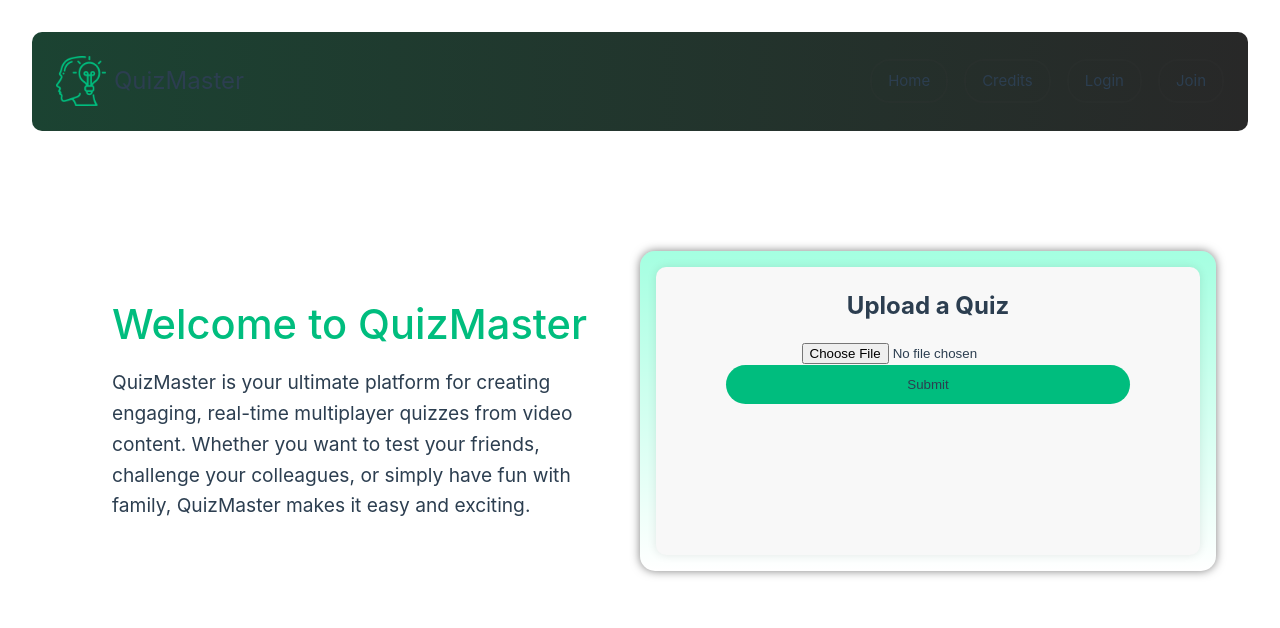
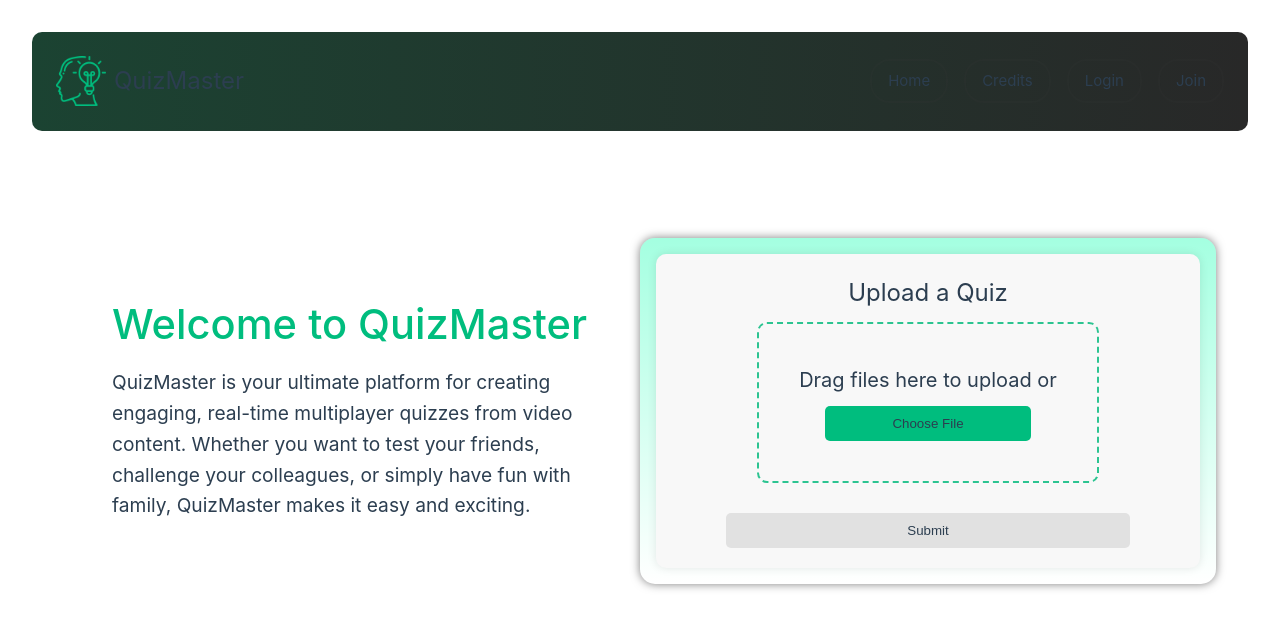
Before and after one commit to kevinbiro99/quiz-master, a Vue app in the folder frontend/vue-project/: page /upload in a window 1280 px wide. Shown: the top 628 px of the page. Built offline with nearby package versions, Linux system fonts and the light colour scheme; no server answers.

Commit message:
Add progress bar for quiz upload, add username to profile, update gpt prompt

```diff
--- a/frontend/vue-project/src/components/LogoutComponent.vue
+++ b/frontend/vue-project/src/components/LogoutComponent.vue
@@ -53,7 +53,7 @@ export default {
   background-color: #f44336;
   color: white;
   border: none;
-  margin: 10px 20px;
+  margin: 5px 20px;
   cursor: pointer;
   border-radius: 5px;
 }
--- a/frontend/vue-project/src/components/ProfileComponent.vue
+++ b/frontend/vue-project/src/components/ProfileComponent.vue
@@ -1,12 +1,19 @@
 <template>
   <div>
     <img src="@/assets/profile.png" alt="User Profile" class="profile-image" />
+    <div>{{ authState.username }}</div>
   </div>
 </template>
 
 <script>
+import { useAuthStore } from '@/stores/index'
+
 export default {
-  name: 'ProfileComponent'
+  name: 'ProfileComponent',
+  setup() {
+    const authState = useAuthStore()
+    return { authState }
+  }
 }
 </script>
 
@@ -15,6 +22,6 @@ export default {
   width: 50px;
   height: 50px;
   border-radius: 50%;
-  margin: 0.5rem;
+  margin: 0 0.5rem;
 }
 </style>
--- a/frontend/vue-project/src/views/UploadPage.vue
+++ b/frontend/vue-project/src/views/UploadPage.vue
@@ -1,79 +1,294 @@
 <template>
   <div class="main-content container">
     <h2>Upload a Quiz</h2>
-    <input type="file" accept=".txt,.mp3,.mp4" @change="handleFileUpload" />
-    <button @click="submitFile">Submit</button>
-    <p v-if="fileUploaded">File Uploaded!</p>
-    <p v-if="invalidFile">Invalid file type</p>
+    <div
+      class="file-upload"
+      @dragover.prevent
+      @drop.prevent="handleFileDrop"
+      @click="triggerFileInput"
+    >
+      <p>Drag files here to upload or</p>
+      <button type="button" class="upload-button">Choose File</button>
+      <input
+        type="file"
+        ref="fileInput"
+        accept=".txt,.mp3,.mp4"
+        @change="handleFileUpload"
+        hidden
+      />
+    </div>
+    <div v-if="state.file" class="file-card">
+      <p>{{ state.file.name }}</p>
+      <div class="progress-bar">
+        <div class="progress" :style="{ width: state.uploadProgress + '%' }"></div>
+      </div>
+    </div>
+    <button
+      @click="submitFile"
+      class="submit-button"
+      :disabled="!state.file || state.invalidFile || state.loading"
+    >
+      Submit
+    </button>
+    <p v-if="state.fileUploaded">File Uploaded!</p>
+    <p v-if="state.invalidFile">Invalid file type</p>
+    <p v-if="state.errorMessage" class="error-message">{{ state.errorMessage }}</p>
+    <p v-if="state.loading">{{ state.loadingMessage }}</p>
   </div>
 </template>
 
 <script>
+import { ref, reactive } from 'vue'
+import { useRouter } from 'vue-router'
 import apiService from '@/services/api-service'
 import { useAuthStore } from '@/stores/index'
 
 export default {
-  data() {
-    return {
+  setup() {
+    const authState = useAuthStore()
+    const router = useRouter()
+    const fileInput = ref(null)
+    const state = reactive({
       fileUploaded: false,
       invalidFile: false,
-      file: null
+      file: null,
+      uploadProgress: 0,
+      errorMessage: '',
+      loading: false,
+      loadingMessage: '',
+      apiCallDone: false
+    })
+
+    const handleFileUpload = (event) => {
+      const file = event.target.files[0]
+      if (file && ['text/plain', 'audio/mpeg', 'video/mp4'].includes(file.type)) {
+        state.file = file
+        state.invalidFile = false
+        state.fileUploaded = false
+        state.uploadProgress = 0
+        state.errorMessage = ''
+      } else {
+        state.file = null
+        state.invalidFile = true
+        state.errorMessage = 'Invalid file type. Please upload a .txt, .mp3, or .mp4 file.'
+      }
     }
-  },
-  setup() {
-    const authState = useAuthStore()
-    return { authState }
-  },
-  methods: {
-    handleFileUpload(event) {
-      const file = event.target.files[0]
-      this.file = file
-      this.fileUploaded = false
-    },
-    submitFile() {
-      if (this.file) {
-        this.fileUploaded = true
-        this.invalidFile = false
-        if (this.file.type === 'text/plain') {
-          apiService
-            .createQuizFromTxt(this.authState.userId, this.file)
-            .then(() => {
-              setTimeout(() => {
-                this.$router.push('/host')
-              }, 0.5)
-            })
-            .catch((error) => {
-              console.log(error)
-            })
-        } else if (this.file.type === 'audio/mpeg') {
-          apiService
-            .createQuizFromAudio(this.authState.userId, this.file)
-            .then(() => {
-              setTimeout(() => {
-                this.$router.push('/host')
-              }, 0.5)
-            })
-            .catch((error) => {
-              console.log(error)
-            })
-        } else if (this.file.type === 'video/mp4') {
-          apiService
-            .createQuizFromVideo(this.authState.userId, this.file)
-            .then(() => {
-              setTimeout(() => {
-                this.$router.push('/host')
-              }, 0.5)
-            })
-            .catch((error) => {
-              console.log(error)
-            })
+
+    const handleFileDrop = (event) => {
+      const file = event.dataTransfer.files[0]
+      if (file && ['text/plain', 'audio/mpeg', 'video/mp4'].includes(file.type)) {
+        state.file = file
+        state.invalidFile = false
+        state.fileUploaded = false
+        state.uploadProgress = 0
+        state.errorMessage = ''
+      } else {
+        state.file = null
+        state.invalidFile = true
+        state.errorMessage = 'Invalid file type. Please upload a .txt, .mp3, or .mp4 file.'
+      }
+    }
+
+    const triggerFileInput = () => {
+      fileInput.value.click()
+    }
+
+    const submitFile = () => {
+      if (state.file) {
+        state.fileUploaded = false
+        state.invalidFile = false
+        state.errorMessage = ''
+        state.loading = true
+        let apiMethod
+        let uploadPhases = []
+
+        if (state.file.type === 'text/plain') {
+          apiMethod = apiService.createQuizFromTxt
+          uploadPhases = ['Transcribing text...', 'Extracting questions...', 'Creating quiz...']
+        } else if (state.file.type === 'audio/mpeg') {
+          apiMethod = apiService.createQuizFromAudio
+          uploadPhases = [
+            'Transcribing audio...',
+            'Transcribing text...',
+            'Extracting questions...',
+            'Creating quiz...'
+          ]
+        } else if (state.file.type === 'video/mp4') {
+          apiMethod = apiService.createQuizFromVideo
+          uploadPhases = [
+            'Converting video to audio...',
+            'Transcribing audio...',
+            'Transcribing text...',
+            'Extracting questions...',
+            'Creating quiz...'
+          ]
         } else {
-          this.invalidFile = true
+          state.invalidFile = true
+          state.errorMessage = 'Invalid file type. Please upload a .txt, .mp3, or .mp4 file.'
+          state.loading = false
+          return
         }
+
+        state.loadingMessage = 'Uploading file...'
+        handleSuccessfulUpload(uploadPhases)
+        apiMethod(authState.userId, state.file)
+          .then(() => {
+            state.apiCallDone = true
+          })
+          .catch((error) => {
+            handleUploadError(error)
+          })
       } else {
-        console.log('No file selected')
+        state.errorMessage = 'No file selected. Please choose a file to upload.'
       }
+    }
+
+    const handleSuccessfulUpload = (uploadPhases) => {
+      let currentPhase = 0
+      state.loadingMessage = uploadPhases[currentPhase]
+
+      const uploadMock = () => {
+        if (state.uploadProgress < 100) {
+          state.uploadProgress += 10
+          setTimeout(uploadMock, 100)
+        } else {
+          if (!state.apiCallDone && state.loadingMessage === 'Transcribing text...') {
+            setTimeout(uploadMock, 100)
+          } else {
+            if (currentPhase < uploadPhases.length - 1) {
+              currentPhase++
+              state.loadingMessage = uploadPhases[currentPhase]
+              state.uploadProgress = 0
+              setTimeout(uploadMock, 100)
+            } else {
+              state.fileUploaded = true
+              state.loading = false
+              router.push('/host')
+            }
+          }
+        }
+      }
+      uploadMock()
+    }
+
+    const handleUploadError = (error) => {
+      console.error(error)
+      state.errorMessage = 'An error occurred while uploading the file. Please try again.'
+      state.loading = false
+    }
+
+    return {
+      fileInput,
+      state,
+      handleFileUpload,
+      handleFileDrop,
+      triggerFileInput,
+      submitFile
     }
   }
 }
 </script>
+
+<style scoped>
+@import '@/assets/base.css';
+
+.main-content {
+  display: flex;
+  flex-direction: column;
+  align-items: center;
+  justify-content: center;
+  padding: 20px;
+  background-color: var(--color-background);
+  color: var(--color-text);
+}
+
+.file-upload {
+  margin: 10px;
+  border: 2px dashed var(--color-border);
+  border-radius: 10px;
+  padding: 40px;
+  text-align: center;
+  cursor: pointer;
+  position: relative;
+  animation: pulse 4s infinite;
+}
+
+.file-upload p {
+  margin: 0 0 10px;
+  color: var(--color-text);
+}
+
+.upload-button {
+  background-color: var(--color-highlight);
+  color: var(--color-text);
+  padding: 10px 20px;
+  border: none;
+  border-radius: 5px;
+  cursor: pointer;
+}
+
+.upload-button:hover {
+  background-color: var(--color-gradient-end);
+}
+
+.submit-button {
+  margin-top: 20px;
+  background-color: var(--color-highlight);
+  color: var(--color-text);
+  padding: 10px 20px;
+  border: none;
+  border-radius: 5px;
+  cursor: pointer;
+}
+
+.submit-button:hover {
+  background-color: var(--color-gradient-end);
+}
+
+.submit-button:disabled {
+  background-color: var(--color-border);
+  cursor: not-allowed;
+}
+
+.file-card {
+  margin-top: 20px;
+  padding: 10px;
+  border: 1px solid var(--color-border);
+  border-radius: 5px;
+  background-color: var(--color-background-soft);
+  width: 100%;
+  max-width: 300px;
+  text-align: center;
+}
+
+.progress-bar {
+  height: 10px;
+  background-color: var(--color-border);
+  border-radius: 5px;
+  overflow: hidden;
+  margin-top: 10px;
+}
+
+.progress {
+  height: 100%;
+  background-color: var(--color-highlight);
+  transition: width 0.3s ease;
+}
+
+.error-message {
+  color: red;
+  margin-top: 10px;
+}
+
+@keyframes pulse {
+  0% {
+    border-color: var(--color-border);
+  }
+  50% {
+    border-color: var(--color-highlight);
+  }
+  100% {
+    border-color: var(--color-border);
+  }
+}
+</style>
```
Also changed, not shown: 1 other file (tests, documents, lock files or other folders).
